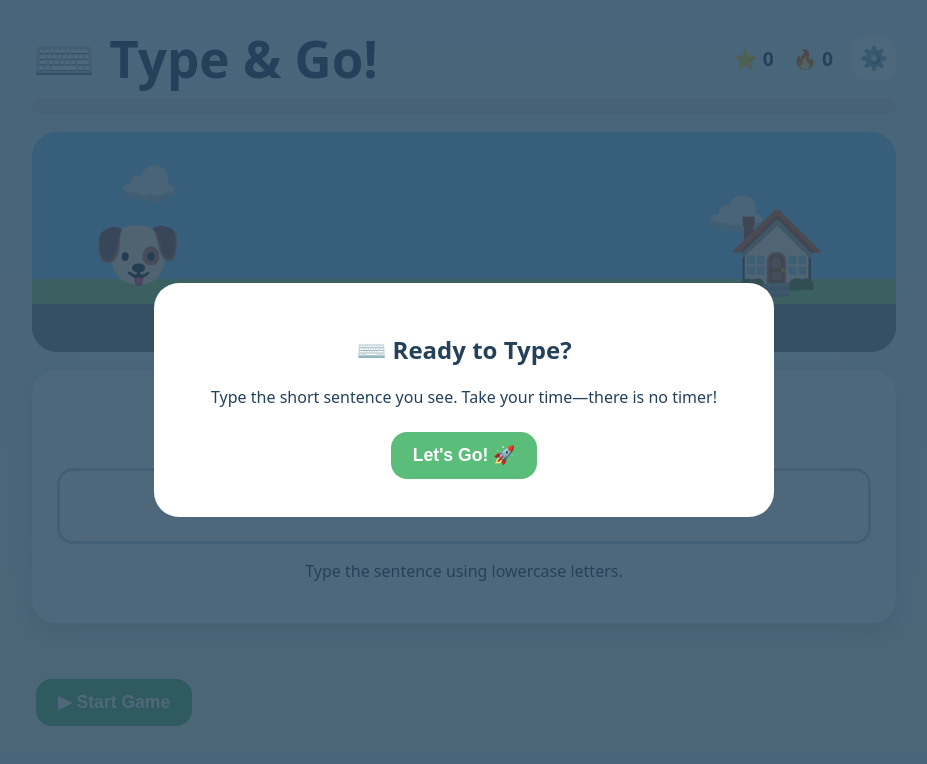
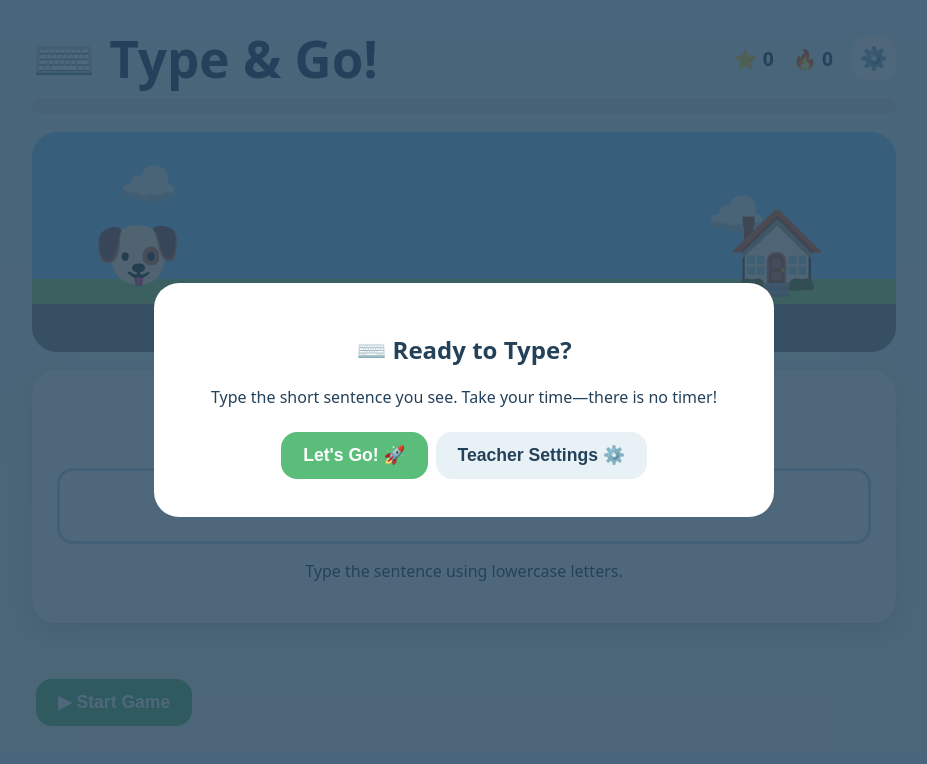
Before and after one commit to brandonhorst-ux/CIStyping, a plain HTML site: page index.html in a window 1280 px wide. Shown: the whole page, without its empty margins (176-1103 px from the left). Drawn offline with Linux system fonts and the light colour scheme.

Commit message:
Add files via upload

```diff
--- a/index.html
+++ b/index.html
@@ -6,7 +6,7 @@
 <section class="scene"><div class="cloud c1">☁️</div><div class="cloud c2">☁️</div><div id="puppy" class="puppy">🐶</div><div class="house">🏠</div><div class="road"></div></section>
 <section class="card"><div id="sentence" class="sentence">Press Start Game to begin!</div><input id="typingInput" autocomplete="off" autocapitalize="none" spellcheck="false"><p id="hint">Type the sentence using lowercase letters.</p></section>
 <div id="reward" class="reward"></div><button id="startBtn" class="primary">▶ Start Game</button></main>
-<div id="startModal" class="modal show"><div class="modalCard"><h2>⌨️ Ready to Type?</h2><p>Type the short sentence you see. Take your time—there is no timer!</p><button id="modalStart" class="primary">Let's Go! 🚀</button></div></div>
+<div id="startModal" class="modal show"><div class="modalCard"><h2>⌨️ Ready to Type?</h2><p>Type the short sentence you see. Take your time—there is no timer!</p><button id="modalStart" class="primary">Let's Go! 🚀</button><button id="modalSettings" class="secondary">Teacher Settings ⚙️</button></div></div>
 <div id="finishedModal" class="modal"><div class="modalCard"><h2>🎉 You Did It! 🎉</h2><p id="finalMessage"></p><button id="againBtn" class="primary">Play Again 🔄</button></div></div>
 <div id="settingsModal" class="modal"><div class="modalCard settings"><h2>⚙️ Teacher Settings</h2>
 <label><input type="checkbox" id="soundOn"> Sounds on</label><label>Volume <input type="range" id="volume" min="0" max="100" value="60"></label>
```
